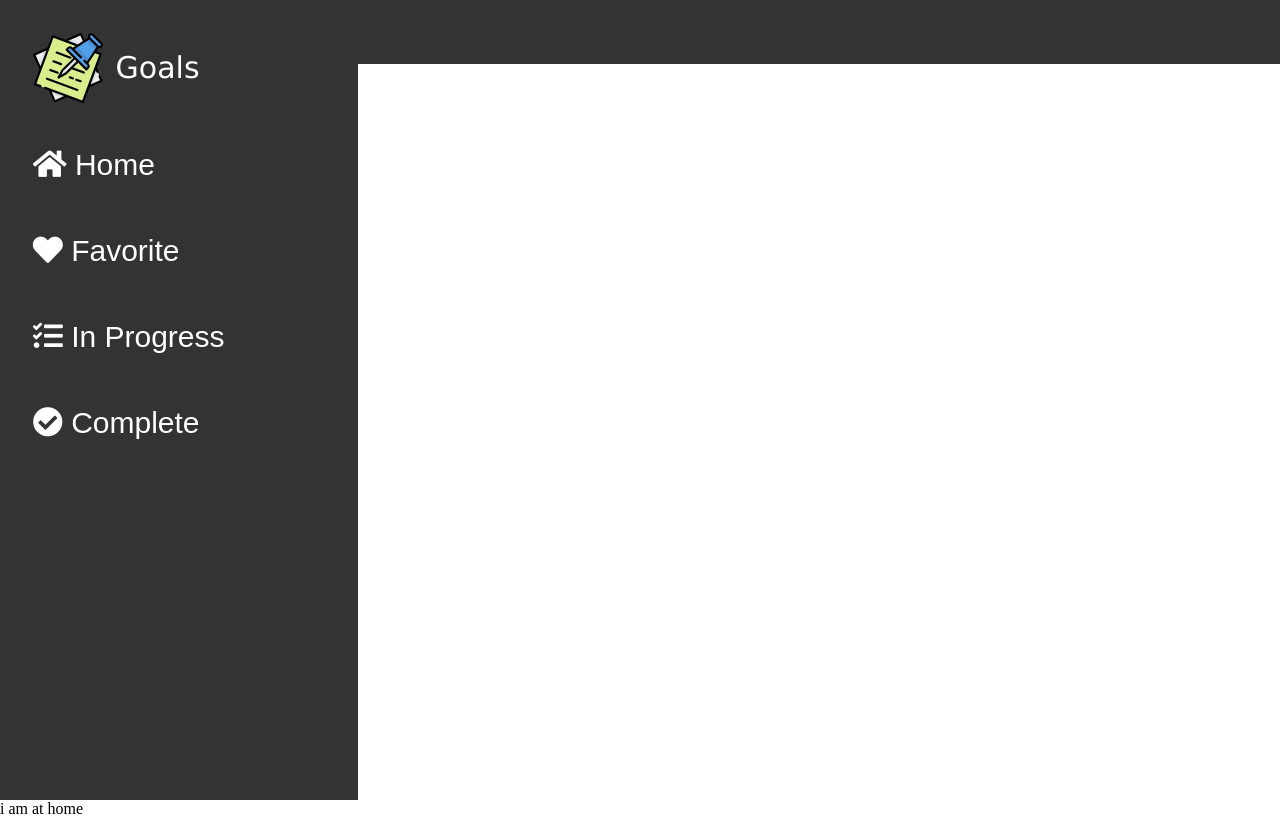
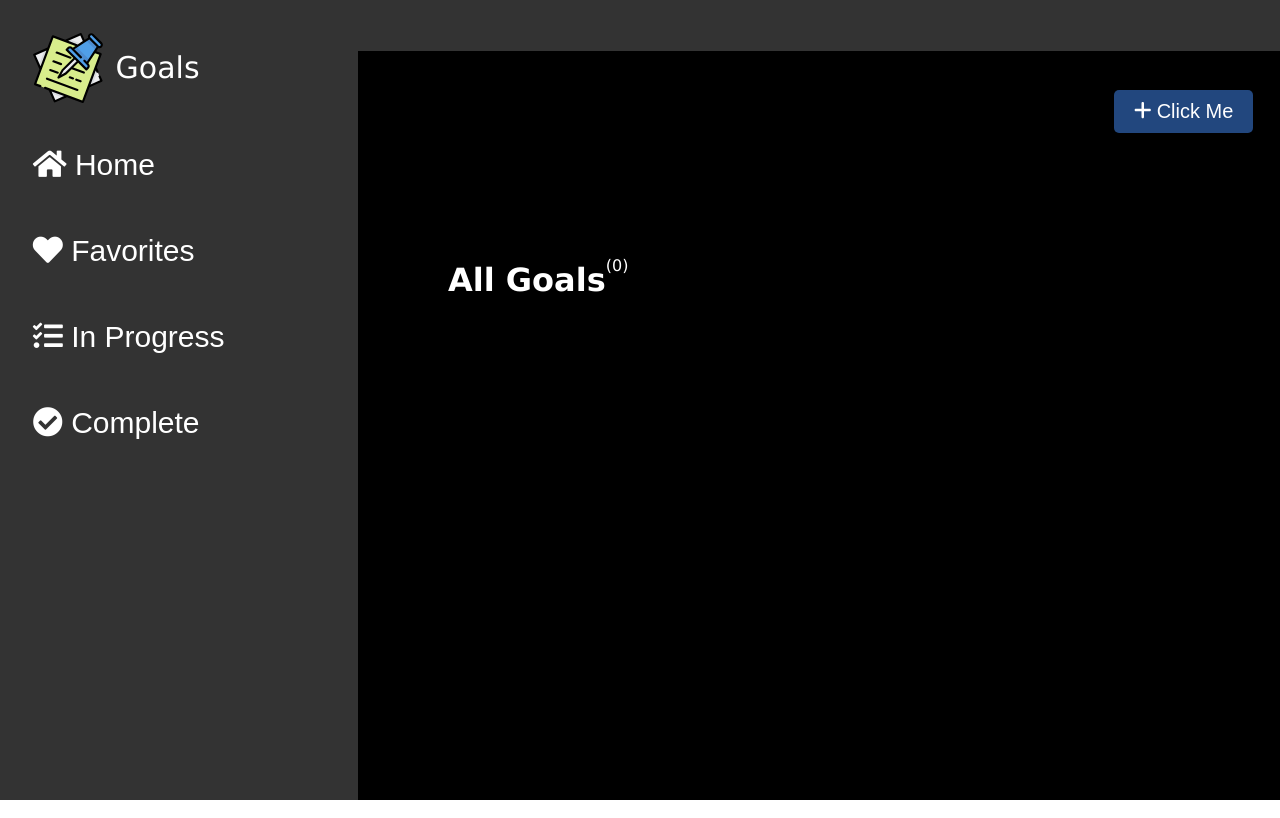
Before and after one commit to abiralmahmud42/New-One, a React (Vite) app in the folder frontend/: page / in a window 1280 px wide. Built offline with nearby package versions, Linux system fonts and the light colour scheme.

Commit message:
2nd commit

```diff
--- a/frontend/src/App.css
+++ b/frontend/src/App.css
@@ -1,13 +1,18 @@
 @import url('https://cdnjs.cloudflare.com/ajax/libs/font-awesome/5.15.4/css/all.min.css');
 
 body {
+  padding: 0;
   margin: 0;
-  padding: 0;
   overflow-y: hidden;
 }
+
+.navbar {
+   position: absolute;
+}
+
 .box {
   position: absolute;
-  height: 5vw;
+  height: 4vw;
   width:  100vw;
   background-color: #333;
 
@@ -45,34 +50,133 @@ nav .logo {
 nav .goals {
   font-size: 30px;
   font-weight: 400;
-  font-family: 'Lucida Sans', 'Lucida Sans Regular', 'Lucida Grande', 'Lucida Sans Unicode', Geneva, Verdana, sans-serif;
+  font-family: 'Lucida Sans', 'Lucida Sans Regular', 'Lucida Grande', 'Lucida Sans Unicode', Verdana, sans-serif;
 }
 
 nav ul {
+  text-decoration: none;
   list-style: none;
   padding: 1vw;
   margin: 0;
+
 }
 
+
+
 nav ul li {
+  text-decoration: none;
+  font-family: Arial, Helvetica, sans-serif;
+  font-size: 30px;
+  color: rgb(255, 255, 255);
   padding: 10px ;
   margin-bottom: 2.5vw;
   border-radius: 10px;
 }
 
-nav ul li a {
-  font-family: Arial, Helvetica, sans-serif;
-  font-size: 30px;
-  text-decoration: none;
-  color: white;
-}
-
 nav ul li:hover {
   background-color: #555;
-}
-
-nav ul li a:hover {
-  text-decoration: none;
   color: rgb(158, 9, 78);
 
 }
+
+.hhh{
+  text-decoration: none;
+}
+
+.container {
+  height: 100vh;
+  background-color: black;
+
+}
+
+.center-button {
+  margin-top: 7vw;
+  margin-left: 87vw;
+  padding: 10px 20px;
+  font-size: 20px;
+  background-color: #22477e;
+  color: white;
+  border: none;
+  border-radius: 5px;
+  cursor: pointer;
+}
+
+.center-button:hover {
+  opacity: 0.8;
+}
+
+.fav {
+
+}
+
+.favorite-goals {
+  display: flex;
+  flex-direction: row;
+  font-family: 'Lucida Sans', 'Lucida Sans Regular', 'Lucida Grande', 'Lucida Sans Unicode',  Verdana, sans-serif;
+  position: absolute;
+  color: white;
+  top: 30%;
+  left: 35%;
+
+}
+
+.popup {
+  position: fixed;
+  margin-top: 6vw;
+  top: 40%;
+  left: 50%;
+  transform: translate(-50%, -50%);
+  background-color: rgba(45, 32, 32, 0.8);
+  width: 80%;
+  height: 30vw;
+  max-width: 400px;
+  padding: 20px;
+  border-radius: 10px;
+  z-index: 1001;
+  backdrop-filter: blur(15px);
+  pointer-events: auto;
+
+}
+
+
+.popup-content {
+  padding: 2vw;
+  color: white;
+  font-family: 'Lucida Sans', 'Lucida Sans Regular', 'Lucida Grande', 'Lucida Sans Unicode',  Verdana, sans-serif;
+
+}
+
+.close {
+  position: absolute;
+  top: 10px;
+  right: 10px;
+  font-size: 24px;
+  cursor: pointer;
+}
+
+.form-group {
+  margin-bottom: 3vw;
+}
+
+.popup.show {
+  display: block;
+  backface-visibility: hidden;
+}
+
+.zzz{
+  height: 2vw;
+  width: 30vw;
+  border-color: white;
+  border-radius: 5px;
+  background-color: rgba(45, 32, 32, 0.8);
+  padding: 6px;
+}
+
+.nnn {
+  height: 10vw;
+  width: 30vw;
+  border-color: white;
+  border-radius: 5px;
+  background-color: rgba(45, 32, 32, 0.8);
+  padding: 6px;
+}
--- a/frontend/src/App.jsx
+++ b/frontend/src/App.jsx
@@ -10,26 +10,26 @@ function App() {
   const router = createBrowserRouter ([
     {
       path: "/",
-      element: <Home/>
+      element:  <> <Navbar/> <Home/> </>
     },
     {
       path: "/favorites",
-      element: <Favorites/>
+      element:  <> <Navbar/> <Favorites/> </>
     },
     {
       path: "/inProgress",
-      element: <InProgress/>
+      element:  <> <Navbar/> <InProgress/> </>
     },
     {
       path: "/complete",
-      element: <Complete/>
+      element:  <> <Navbar/> <Complete/>  </>
     },
 
   ])
 
   return (
     <>
-      <Navbar/>
+
       <RouterProvider router={router}/>
     </>
   )
--- a/frontend/src/components/complete.jsx
+++ b/frontend/src/components/complete.jsx
@@ -1,9 +1,23 @@
 /* eslint-disable no-unused-vars */
 import React from 'react'
+import { FontAwesomeIcon } from '@fortawesome/react-fontawesome';
+import { faPlus } from '@fortawesome/free-solid-svg-icons';
+
 
 const complete = () => {
   return (
-    <div>complete</div>
+    <>
+     <div className='home'>
+      <div className="container">
+      <button className="center-button">  <FontAwesomeIcon icon={faPlus} />  Click Me</button>
+     </div>
+     <div className="favorite-goals">
+      <h1>Completed Goals</h1>
+      <p>(0)</p>
+    </div>
+    </div>
+
+    </>
   )
 }
 
--- a/frontend/src/components/favorites.jsx
+++ b/frontend/src/components/favorites.jsx
@@ -1,9 +1,21 @@
 /* eslint-disable no-unused-vars */
 import React from 'react'
+import { FontAwesomeIcon } from '@fortawesome/react-fontawesome';
+import { faPlus } from '@fortawesome/free-solid-svg-icons';
+
 
 const favorites = () => {
   return (
-    <div>favorites</div>
+    <>
+      <div className="container">
+      <button className="center-button">  <FontAwesomeIcon icon={faPlus} />  Click Me</button>
+     </div>
+     <div className="favorite-goals">
+      <h1>Favorite Goals</h1>
+      <p>(0)</p>
+    </div>
+
+    </>
   )
 }
 
--- a/frontend/src/components/home.jsx
+++ b/frontend/src/components/home.jsx
@@ -1,10 +1,86 @@
 /* eslint-disable no-unused-vars */
-import React from 'react'
+import React, { useState } from 'react';
+import { FontAwesomeIcon } from '@fortawesome/react-fontawesome';
+import { faPlus } from '@fortawesome/free-solid-svg-icons';
 
-const home = () => {
+const Home = () => {
+  const [showPopup, setShowPopup] = useState(false);
+  const [title, setTitle] = useState('');
+  const [description, setDescription] = useState('');
+
+  const handleButtonClick = () => {
+    setShowPopup(true);
+  };
+
+  const handleClosePopup = () => {
+    setShowPopup(false);
+    setTitle('');
+    setDescription('');
+  };
+
+  const handleTitleChange = (e) => {
+    setTitle(e.target.value);
+  };
+
+  const handleDescriptionChange = (e) => {
+    setDescription(e.target.value);
+  };
+
   return (
-    <div>i am at home</div>
-  )
-}
+    <>
+      <div className="home">
+        <div className="container">
+          <button className="center-button" onClick={handleButtonClick}>
+            <FontAwesomeIcon icon={faPlus} /> Click Me
+          </button>
+        </div>
+        <div className="favorite-goals">
+          <h1>All Goals</h1>
+          <p>(0)</p>
 
-export default home
+        </div>
+      </div>
+
+      {/* Popup */}
+      {showPopup && (
+        <div className="popup">
+          <div className="popup-content">
+            <span className="close" onClick={handleClosePopup}>
+              &times;
+            </span>
+            <form>
+              <div className='pop'>
+              <div className="form-group">
+                <p>Title</p>
+                <input
+                  className='zzz'
+                  placeholder='What do you want to achive?'
+                  type="text"
+                  id="title"
+                  value={title}
+                  onChange={handleTitleChange}
+                  required
+                />
+              </div>
+              <div className="form-group">
+                 <p>Description</p>
+                <textarea
+                  className='nnn'
+                  placeholder='Describe your goal'
+                  id="description"
+                  value={description}
+                  onChange={handleDescriptionChange}
+                  required
+                ></textarea>
+              </div>
+              <button type="submit">Add New Goal</button>
+              </div>
+            </form>
+          </div>
+        </div>
+      )}
+    </>
+  );
+};
+
+export default Home;
--- a/frontend/src/components/inProgress.jsx
+++ b/frontend/src/components/inProgress.jsx
@@ -1,9 +1,24 @@
 /* eslint-disable no-unused-vars */
 import React from 'react'
+import { FontAwesomeIcon } from '@fortawesome/react-fontawesome';
+import { faPlus } from '@fortawesome/free-solid-svg-icons';
+
 
 const inProgress = () => {
   return (
-    <div>inProgress</div>
+    <>
+     <div className='home'>
+      <div className="container">
+      <button className="center-button">  <FontAwesomeIcon icon={faPlus} />  Click Me</button>
+     </div>
+     <div className="favorite-goals">
+      <h1>In-Progress Goals</h1>
+      <p>(0)</p>
+
+    </div>
+    </div>
+
+    </>
   )
 }
 
--- a/frontend/src/components/navbar.jsx
+++ b/frontend/src/components/navbar.jsx
@@ -6,6 +6,7 @@ const Navbar = () => {
 
   return (
      <>
+     <div className='navbar'>
      <div className='box'>
       </div>
       <nav>
@@ -14,14 +15,16 @@ const Navbar = () => {
             <div className="logo"></div>
             <p className="goals">Goals</p>
         </div>
-        <ul>
-          <li><a href="/"> <i className="fas fa-home"></i> Home</a></li>
-          <li><a href="/favoritex"> <i className="fas fa-heart"></i> Favorite</a></li>
-          <li><a href="/inProgress"> <i className="fas fa-tasks"> </i> In Progress</a></li>
-          <li><a href="/complete"> <i className="fas fa-check-circle"></i> Complete</a></li>
+        <ul className='hhh'>
+          <Link to="/" className='hhh'><li> <i className="fas fa-home"></i> Home </li></Link>
+          <Link to="/favorites"className='hhh'><li> <i className="fas fa-heart"></i> Favorites </li></Link>
+          <Link to="/inProgress" className='hhh'><li> <i className="fas fa-tasks"></i> In Progress </li></Link>
+          <Link to="/complete" className='hhh'><li> <i className="fas fa-check-circle"></i> Complete </li></Link>
         </ul>
       </div>
-    </nav>
+      </nav>
+     </div>
+
     </>
 
   );
```
Also changed, not shown: frontend/src/components/home.css (added).
